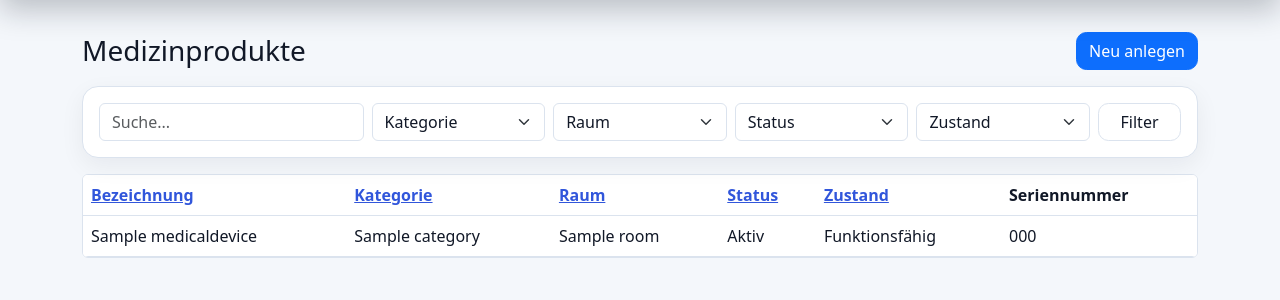
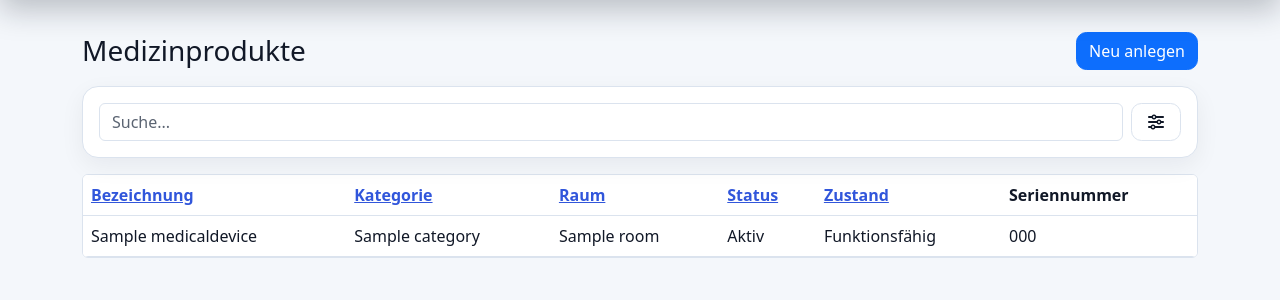
Before and after one commit to fjhzi/MPV, a Django app: page / in a window 1280 px wide. Shown: the part 56-356 px from the top of the page. Run offline with Django 5.2, Linux system fonts and the light colour scheme; tables that the repository leaves empty hold one stand-in row (values such as "Sample post").

Commit message:
Redesign dashboard filter bar with collapsible auto-filter options

```diff
--- a/inventory/templates/inventory/dashboard.html
+++ b/inventory/templates/inventory/dashboard.html
@@ -4,36 +4,72 @@
   <h1 class="h3 mb-0">Medizinprodukte</h1>
   <a href="{% url 'device-create' %}" class="btn btn-primary">Neu anlegen</a>
 </div>
-<form method="get" class="card card-body mb-3">
+<form method="get" id="dashboard-filter-form" class="card card-body mb-3">
+  <div class="d-flex gap-2 align-items-stretch">
+    <div class="flex-grow-1">
+      <input class="form-control h-100" type="text" name="q" placeholder="Suche..." value="{{ request.GET.q }}" autocomplete="off">
+    </div>
+    <button
+      class="btn btn-outline-primary px-3"
+      type="button"
+      data-bs-toggle="collapse"
+      data-bs-target="#dashboard-filter-collapse"
+      aria-expanded="{% if request.GET.category or request.GET.room or request.GET.activity_status or request.GET.functional_status %}true{% else %}false{% endif %}"
+      aria-controls="dashboard-filter-collapse"
+    >
+      <i class="fa-solid fa-sliders" aria-hidden="true"></i>
+      <span class="visually-hidden">Filter anzeigen</span>
+    </button>
+  </div>
+
+  <div class="collapse mt-3 {% if request.GET.category or request.GET.room or request.GET.activity_status or request.GET.functional_status %}show{% endif %}" id="dashboard-filter-collapse">
+    <div class="accordion" id="dashboard-filter-accordion">
+      <div class="accordion-item">
+        <h2 class="accordion-header" id="dashboard-filter-heading">
+          <button class="accordion-button" type="button" data-bs-toggle="collapse" data-bs-target="#dashboard-filter-options" aria-expanded="true" aria-controls="dashboard-filter-options">
+            Filteroptionen
+          </button>
+        </h2>
+        <div id="dashboard-filter-options" class="accordion-collapse collapse show" aria-labelledby="dashboard-filter-heading" data-bs-parent="#dashboard-filter-accordion">
+          <div class="accordion-body">
             <div class="row g-2">
-    <div class="col-md-3"><input class="form-control" type="text" name="q" placeholder="Suche..." value="{{ request.GET.q }}"></div>
-    <div class="col-md-2">
-      <select class="form-select" name="category">
+              <div class="col-md-3">
+                <select class="form-select js-auto-submit-filter" name="category">
                   <option value="">Kategorie</option>
                   {% for category in categories %}<option value="{{ category.id }}" {% if request.GET.category == category.id|stringformat:'s' %}selected{% endif %}>{{ category.name }}</option>{% endfor %}
                 </select>
               </div>
-    <div class="col-md-2">
-      <select class="form-select" name="room">
+              <div class="col-md-3">
+                <select class="form-select js-auto-submit-filter" name="room">
                   <option value="">Raum</option>
                   {% for room in rooms %}<option value="{{ room.id }}" {% if request.GET.room == room.id|stringformat:'s' %}selected{% endif %}>{{ room.name }}</option>{% endfor %}
                 </select>
               </div>
-    <div class="col-md-2">
-      <select class="form-select" name="activity_status">
+              <div class="col-md-3">
+                <select class="form-select js-auto-submit-filter" name="activity_status">
                   <option value="">Status</option>
                   <option value="active" {% if request.GET.activity_status == 'active' %}selected{% endif %}>Aktiv</option>
                   <option value="inactive" {% if request.GET.activity_status == 'inactive' %}selected{% endif %}>Nicht aktiv</option>
                 </select>
               </div>
-    <div class="col-md-2">
-      <select class="form-select" name="functional_status">
+              <div class="col-md-3">
+                <select class="form-select js-auto-submit-filter" name="functional_status">
                   <option value="">Zustand</option>
                   <option value="functional" {% if request.GET.functional_status == 'functional' %}selected{% endif %}>Funktionsfähig</option>
                   <option value="defective" {% if request.GET.functional_status == 'defective' %}selected{% endif %}>Defekt</option>
                 </select>
               </div>
-    <div class="col-md-1 d-grid"><button class="btn btn-outline-primary" type="submit">Filter</button></div>
+              <div class="col-12 d-flex justify-content-end mt-2">
+                <a href="{% url 'dashboard' %}" class="btn btn-outline-secondary">
+                  <i class="fa-solid fa-rotate-right" aria-hidden="true"></i>
+                  <span class="ms-1">Filter zurücksetzen</span>
+                </a>
+              </div>
+            </div>
+          </div>
+        </div>
+      </div>
+    </div>
   </div>
 </form>
 
@@ -65,4 +101,32 @@
   </tbody>
 </table>
 </div>
+
+<script>
+  (function () {
+    const form = document.getElementById('dashboard-filter-form');
+    if (!form) {
+      return;
+    }
+
+    const searchInput = form.querySelector('input[name="q"]');
+    let searchDebounce;
+
+    if (searchInput) {
+      searchInput.addEventListener('input', function () {
+        window.clearTimeout(searchDebounce);
+        searchDebounce = window.setTimeout(function () {
+          form.submit();
+        }, 350);
+      });
+    }
+
+    const selects = form.querySelectorAll('.js-auto-submit-filter');
+    selects.forEach(function (select) {
+      select.addEventListener('change', function () {
+        form.submit();
+      });
+    });
+  })();
+</script>
 {% endblock %}
--- a/templates/base.html
+++ b/templates/base.html
@@ -5,6 +5,7 @@
   <meta name="viewport" content="width=device-width, initial-scale=1">
   <title>MPV</title>
   <link href="https://cdn.jsdelivr.net/npm/bootstrap@5.3.3/dist/css/bootstrap.min.css" rel="stylesheet">
+  <link rel="stylesheet" href="https://cdnjs.cloudflare.com/ajax/libs/font-awesome/6.5.2/css/all.min.css">
   <style>
     :root {
       color-scheme: light;
@@ -198,6 +199,39 @@
       margin-bottom: 0.35rem;
     }
 
+    .form-control::placeholder {
+      color: var(--mpv-muted);
+      opacity: 1;
+    }
+
+    .accordion,
+    .accordion-item,
+    .accordion-header,
+    .accordion-body,
+    .accordion-button {
+      background-color: var(--mpv-surface);
+      border-color: var(--mpv-border);
+      color: var(--mpv-text);
+    }
+
+    .accordion-button:not(.collapsed) {
+      color: var(--mpv-text);
+      background-color: color-mix(in srgb, var(--mpv-surface) 88%, #6f89ff 12%);
+    }
+
+    .accordion-button:focus {
+      box-shadow: 0 0 0 0.2rem color-mix(in srgb, var(--mpv-link) 40%, transparent);
+      border-color: var(--mpv-border);
+    }
+
+    .accordion-button::after {
+      filter: brightness(0.7);
+    }
+
+    html[data-theme="dark"] .accordion-button::after {
+      filter: invert(1) brightness(1.4);
+    }
+
     .btn {
       border-radius: 0.65rem;
     }
@@ -248,6 +282,7 @@
   {% block content %}{% endblock %}
 </main>
 
+<script src="https://cdn.jsdelivr.net/npm/bootstrap@5.3.3/dist/js/bootstrap.bundle.min.js"></script>
 <script>
   (function () {
     const root = document.documentElement;
```
Lines whose indentation alone changed are shown as unchanged.
